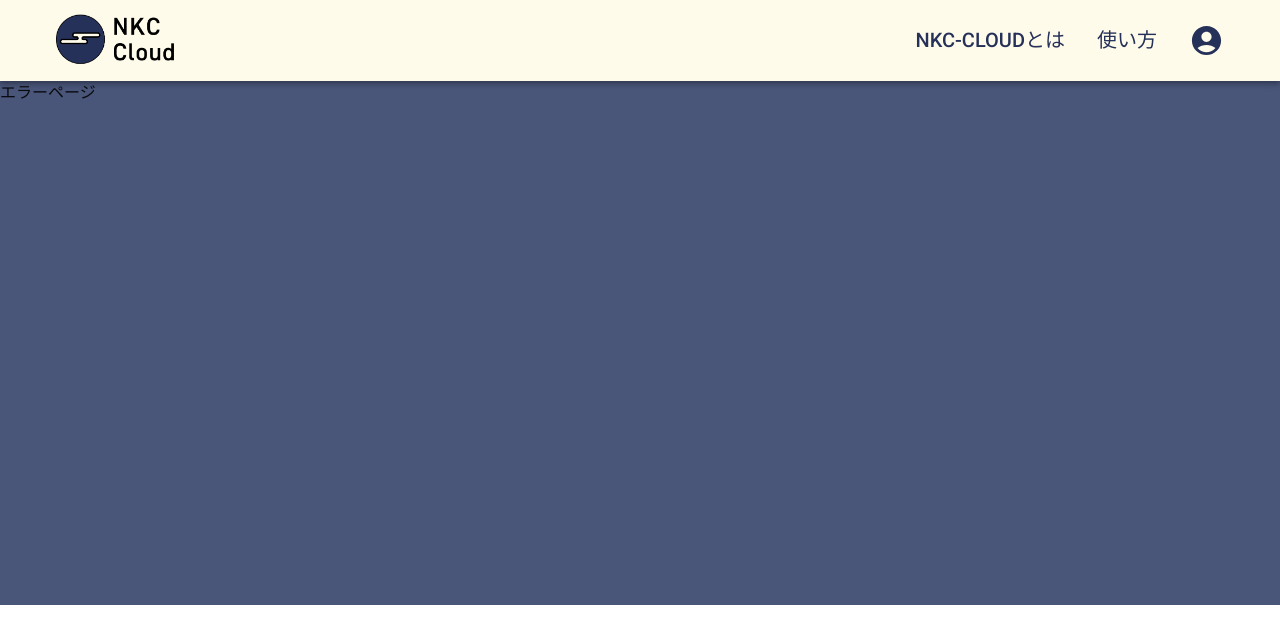
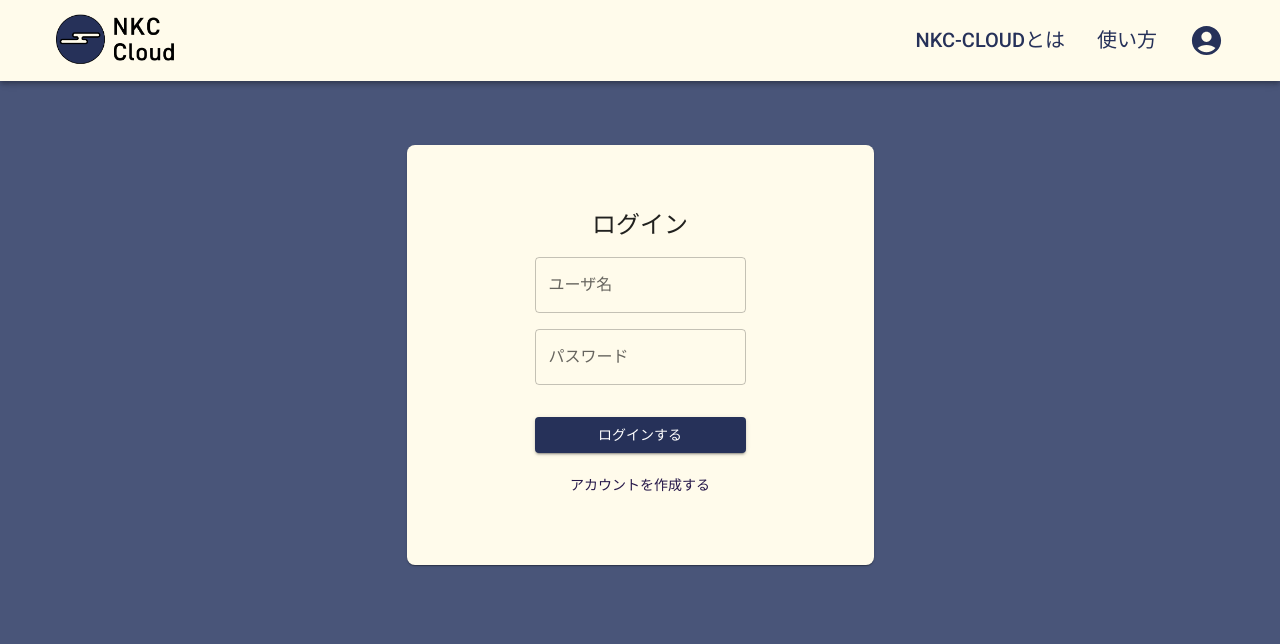
Before and after one commit to nkc-ug/Create_GitHub, a React (Create React App) app in the folder front/nkc-cloud/: page /LoginPage in a window 1280 px wide. Shown: the top 644 px of the page. Built offline with nearby package versions, Linux system fonts and the light colour scheme.

Commit message:
ログイン動線追加

```diff
--- a/front/nkc-cloud/src/App.tsx
+++ b/front/nkc-cloud/src/App.tsx
@@ -5,7 +5,7 @@ import '@fontsource/roboto/400.css';
 import '@fontsource/roboto/500.css';
 import '@fontsource/roboto/700.css';
 import { createContext, useState } from "react";
-import { FileAboutContextType, FileAboutType } from "./util/tsType";
+import { FileAboutContextType, FileAboutType, UserInfoContextType, UserInfoType } from "./util/tsType";
 
 const mainTheme = createTheme({
   typography: {
@@ -33,6 +33,8 @@ const mainTheme = createTheme({
 
 export const FileAboutContext = createContext<FileAboutContextType>({} as FileAboutContextType);
 
+export const UserInfoContext = createContext<UserInfoContextType>({} as UserInfoContextType);
+
 function App() {
   const [FileAbout, setFileAbout] = useState<FileAboutType>({
     title: "",
@@ -43,11 +45,19 @@ function App() {
     url: ""
   });
 
+  const [UserInfo, setUserInfo] = useState<UserInfoType>({
+    auth: false,
+    userID: "",
+    name: ""
+  })
+
   return (
     <ThemeProvider theme={mainTheme}>
       <CssBaseline/>
         <FileAboutContext.Provider value={{state:FileAbout, setState:setFileAbout}}>
-          <PageRouter/>
+          <UserInfoContext.Provider value={{state:UserInfo, setState:setUserInfo}}>
+            <PageRouter/>
+          </UserInfoContext.Provider>
         </FileAboutContext.Provider>
     </ThemeProvider>
   );
--- a/front/nkc-cloud/src/components/organism/NavBar.tsx
+++ b/front/nkc-cloud/src/components/organism/NavBar.tsx
@@ -10,11 +10,11 @@ import { FileAboutContext } from "../../App";
 const NavBar:React.FC = () => {
     const navigation = useNavigate();
     const [ModalOpen, setModalOpen] = useState<boolean>(false);
-    const {state:FileAbout, setState:setFileAbout} = useContext(FileAboutContext);
+    const {setState:setFileAbout} = useContext(FileAboutContext);
 
     const chengeUser = () => {
         deleteFileInfo();
-        navigation("/");
+        navigation("/LoginPage");
     }
 
     const chengeHome = () => {
--- /dev/null
+++ b/front/nkc-cloud/src/components/pages/LoginPage.tsx
@@ -0,0 +1,64 @@
+import { Button, Container, Modal, TextField, Typography } from "@mui/material"
+import { Stack } from "@mui/system"
+import { useContext, useState } from "react";
+import { useNavigate } from "react-router-dom";
+import { UserInfoContext } from "../../App";
+import { ModalStyle } from "../../style/ModalStyle";
+import axios from "../../util/axiosUtil";
+import PrimaryButton from "../atom/PrimaryButton";
+import InfoLayout from "../template/InfoLayout";
+
+const LoginPage:React.FC = () => {
+    const navigation = useNavigate();
+    const {state:UserInfo, setState:setUserInfo} = useContext(UserInfoContext);
+    const [KeyInput, setKeyInput] = useState<string>("");
+    const [ErrorModalOpen, setErrorModalOpen] = useState(false);
+
+    const SubmitLogin = async () => {
+        const res = await axios.get(`/api/v1/${UserInfo.name}/${KeyInput}`);
+        setUserInfo({ ...UserInfo, auth:res.data});
+        if(UserInfo.auth === true){
+            navigation("/UserPage");
+        }
+        else{
+            setErrorModalOpen(true);
+            setUserInfo({...UserInfo, name:""});
+            setKeyInput("");
+        }
+    }
+
+    return(
+        <InfoLayout>
+            <Stack direction='column' spacing={2} justifyContent='center' alignContent='center' sx={{ px:8 }}>
+                <Typography variant="h5" sx={{ textAlign:'center', mb:3 }}>
+                    ログイン
+                </Typography>
+                <TextField value={UserInfo.name} onChange={(e:React.ChangeEvent<HTMLInputElement>) => {setUserInfo({...UserInfo, name:e.target.value})}} id="username" label='ユーザ名' variant="outlined" autoComplete="off"/>
+                <TextField sx={{ pb:2 }} value={KeyInput} onChange={(e:React.ChangeEvent<HTMLInputElement>) => {setKeyInput(e.target.value)}} type='password' id="pasward" label='パスワード' variant="outlined" autoComplete="off"/>
+                <Button variant="contained" onClick={SubmitLogin} sx={{ p:1 }}>
+                    <Typography variant="body2" noWrap={true}>
+                        ログインする
+                    </Typography>
+                </Button>
+                <Button variant="text" onClick={() => {navigation("/NewAcountPage")}}>
+                    <Typography variant="body2" sx={{color:'primary.dark'}}>
+                        アカウントを作成する
+                    </Typography>
+                </Button>
+            </Stack>
+
+            <Modal open={ErrorModalOpen} onClose={() => {setErrorModalOpen(!ErrorModalOpen)}}>
+                <Container maxWidth='xs' sx={{...ModalStyle}}>
+                    <Stack sx={{ mx:8 }}>
+                        <Typography textAlign='center' noWrap={true} sx={{ mb:4 }}>
+                            ログインに失敗しました<br/>もう一度お試し下さい。
+                        </Typography>
+                        <PrimaryButton label="戻る" state={ErrorModalOpen} stateAction={setErrorModalOpen} />
+                    </Stack>
+                </Container>
+            </Modal>
+        </InfoLayout>
+    )
+}
+
+export default LoginPage
--- /dev/null
+++ b/front/nkc-cloud/src/components/pages/NewAcountPage.tsx
@@ -0,0 +1,38 @@
+import { Button, TextField, Typography } from "@mui/material"
+import { Stack } from "@mui/system"
+import { useContext, useState } from "react";
+import { useNavigate } from "react-router-dom";
+import { UserInfoContext } from "../../App";
+import axios from "../../util/axiosUtil";
+import InfoLayout from "../template/InfoLayout";
+
+const NewAcountPage:React.FC = () => {
+    const navigation = useNavigate();
+    const {state:UserInfo, setState:setUserInfo} = useContext(UserInfoContext);
+    const [KeyInput, setKeyInput] = useState<string>("");
+
+    const SubmitNewAcount = async () => {
+        const res = await axios.get(`/api/v1/${UserInfo.name}/${KeyInput}`);
+        setUserInfo({ ...UserInfo, auth:true, userID:res.data.userID});
+        navigation("/UserPage");
+    }
+
+    return(
+        <InfoLayout>
+            <Stack direction='column' spacing={2} justifyContent='center' alignContent='center' sx={{ px:8 }}>
+                <Typography variant="h5" sx={{ textAlign:'center', mb:3 }}>
+                    新しいアカウントを作成する
+                </Typography>
+                <TextField value={UserInfo.name} onChange={(e:React.ChangeEvent<HTMLInputElement>) => {setUserInfo({...UserInfo, name:e.target.value})}} id="username" label='ユーザ名' variant="outlined" autoComplete="off"/>
+                <TextField sx={{ pb:2 }} value={KeyInput} onChange={(e:React.ChangeEvent<HTMLInputElement>) => {setKeyInput(e.target.value)}} type='password' id="pasward" label='パスワード' variant="outlined" autoComplete="off"/>
+                <Button variant="contained" onClick={SubmitNewAcount} sx={{ p:1 }}>
+                    <Typography variant="body2" noWrap={true}>
+                        アカウントを作成
+                    </Typography>
+                </Button>
+            </Stack>
+        </InfoLayout>
+    )
+}
+
+export default NewAcountPage
--- /dev/null
+++ b/front/nkc-cloud/src/components/pages/UserPage.tsx
@@ -0,0 +1,17 @@
+import { TextField, Typography } from "@mui/material"
+import { Stack } from "@mui/system"
+import { useContext } from "react";
+import { FileAboutContext } from "../../App";
+import BaseLayout from "../template/BaseLayout";
+
+const UserPage:React.FC = () => {
+    const {state:FileAbout} = useContext(FileAboutContext);
+
+    return(
+        <BaseLayout>
+
+        </BaseLayout>
+    )
+}
+
+export default UserPage
--- a/front/nkc-cloud/src/router/pageRouter.tsx
+++ b/front/nkc-cloud/src/router/pageRouter.tsx
@@ -2,7 +2,10 @@ import { BrowserRouter, Route, Routes } from "react-router-dom";
 import DownoladPage from "../components/pages/DownloadPage";
 import ErrorPage from "../components/pages/ErrorPage";
 import HomePage from "../components/pages/HomePage";
+import LoginPage from "../components/pages/LoginPage";
+import NewAcountPage from "../components/pages/NewAcountPage";
 import SendPage from "../components/pages/SendPage";
+import UserPage from "../components/pages/UserPage";
 
 const PageRouter:React.FC = () => {
     return(
@@ -10,6 +13,9 @@ const PageRouter:React.FC = () => {
             <Routes>
                 <Route path={"/"} element={<HomePage/>}/>
                 <Route path={"/SendPage"} element={<SendPage/>}/>
+                <Route path={"/LoginPage"} element={<LoginPage/>}/>
+                <Route path={"/NewAcountPage"} element={<NewAcountPage/>}/>
+                <Route path={"/UserPage"} element={<UserPage/>}/>
                 <Route path={"/DownloadPage/*"} element={<DownoladPage/>}/>
                 <Route path={"/*"} element={<ErrorPage/>}/>
             </Routes>
```
Also changed, not shown: front/nkc-cloud/src/util/tsType.ts (+12 -0 lines).
